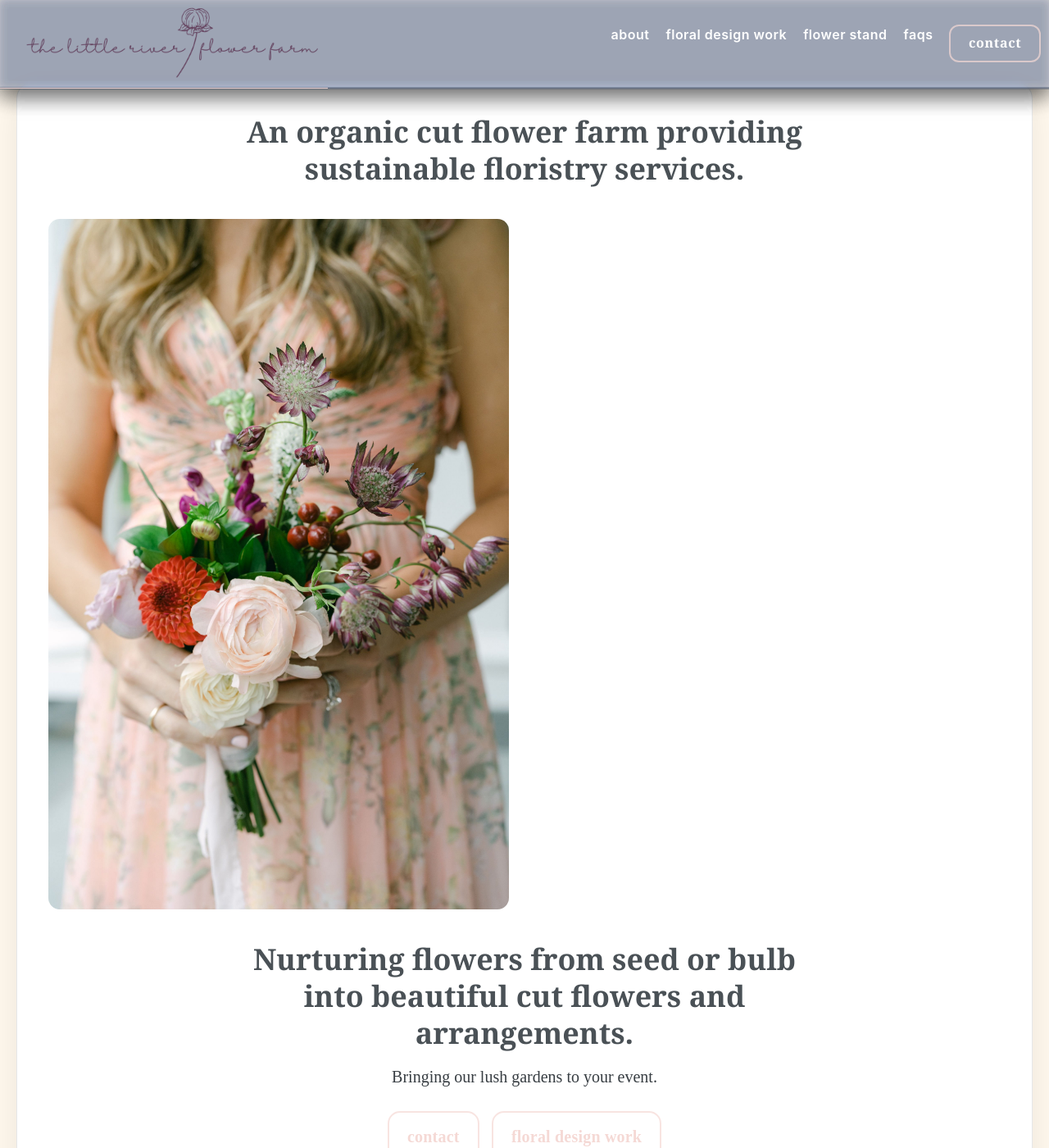
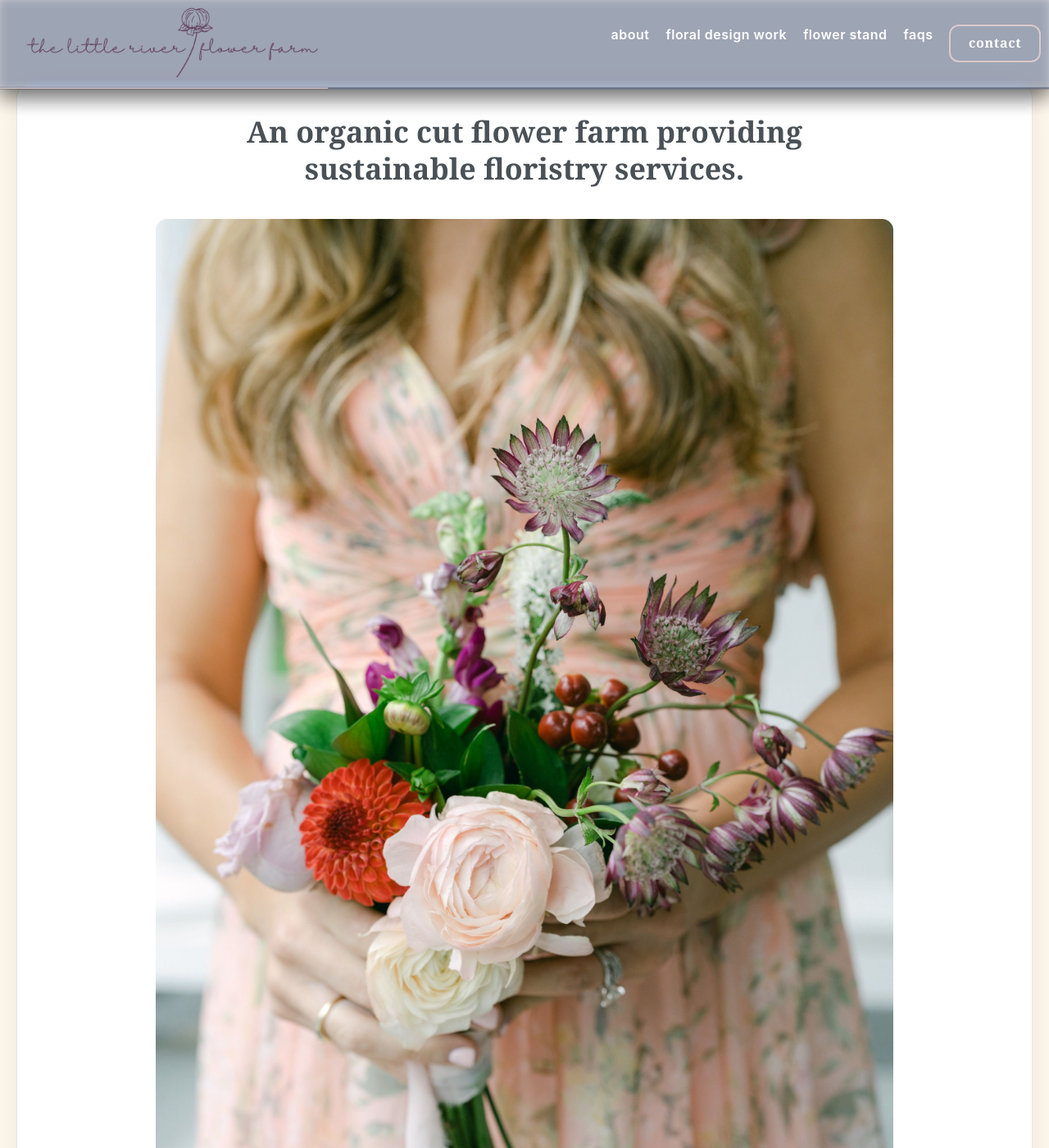
Before and after one commit to millerms/littleriverflowerfarm, a Jekyll site: the page built from _pages/home.md, in a window 1280 px wide and 1400 px high. Shown: the whole window at 82% size. Built offline with Jekyll 4.4.1, drawn with Linux system fonts in a browser that asks for light colours; cached includes are drawn as plain includes.

Commit message:
style(home): center hero image on desktop

```diff
--- a/_pages/home.md
+++ b/_pages/home.md
@@ -7,7 +7,7 @@ classes: full-width
 
 <section class="lr-hero reveal">
   <h1 class="lr-hero__title lr-hero__content--center">An organic cut flower farm providing sustainable floristry services.</h1>
-  <div class="lr-hero__media">
+  <div class="lr-hero__media lr-hero__media--centered">
     <img src="{{ '/assets/images/squarespace/GayleBrooker_GB_02895_.jpg' | relative_url }}" alt="Garden-style bridal bouquet with blush and burgundy blooms.">
   </div>
   <div class="lr-hero__content lr-hero__content--center">
@@ -25,7 +25,7 @@ classes: full-width
 <section class="lr-section reveal">
   <div class="lr-gallery">
     <figure class="lr-gallery__item">
-        <img src="assets/images/squarespace/1-GayleBrooker_GB_03757_.jpg" alt="Wedding bouquet with soft seasonal florals.">
+        <img src="assets/images/squarespace/1-IMG_1487.jpeg" alt="Dhalia bloom on table.">
     </figure>
     <figure class="lr-gallery__item">
         <img src="assets/images/squarespace/2-IMG_7359.jpeg" alt="Lush centerpiece with garden-inspired blooms.">
@@ -55,10 +55,10 @@ classes: full-width
 <section class="lr-section reveal">
   <div class="lr-gallery">
     <figure class="lr-gallery__item">
-        <img src="assets/images/squarespace/F4675445-C758-4187-97D5-A13C08EE5E51_1_201_a.jpeg" alt="Flower with butterfly perched on inside.">
+        <img src="assets/images/squarespace/2-IMG_0830.jpg" alt="Dhaalia bouquet.">
     </figure>
-        <figure class="lr-gallery__item">
-        <img src="assets/images/squarespace/1-IMG_1487.jpeg" alt="Dhalia bloom on table.">
+    <figure class="lr-gallery__item">
+        <img src="assets/images/squarespace/1-GayleBrooker_GB_03757_.jpg" alt="Wedding bouquet with soft seasonal florals.">
     </figure>
   </div>
 </section>
--- a/_sass/custom/_flowerfarm.scss
+++ b/_sass/custom/_flowerfarm.scss
@@ -60,6 +60,13 @@
   height: auto;
   display: block;
   border-radius: var(--r-md);
+}
+
+.lr-hero__media--centered {
+  grid-column: 1 / -1;
+  width: 100%;
+  max-width: 900px;
+  margin: 0 auto;
 }
 
 .lr-hero__title {
```
Also changed, not shown: 2 other files.
